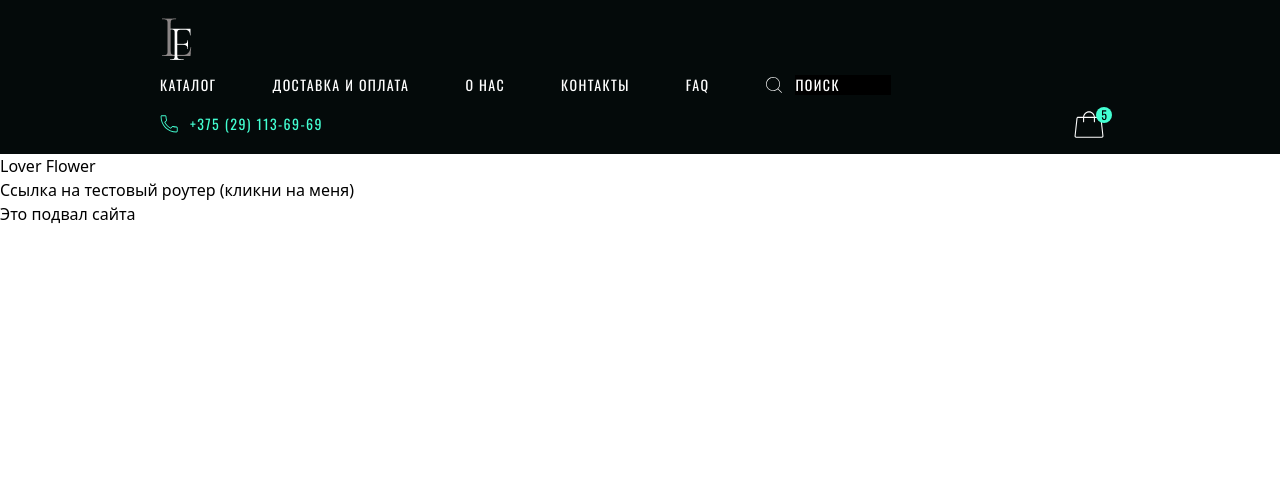
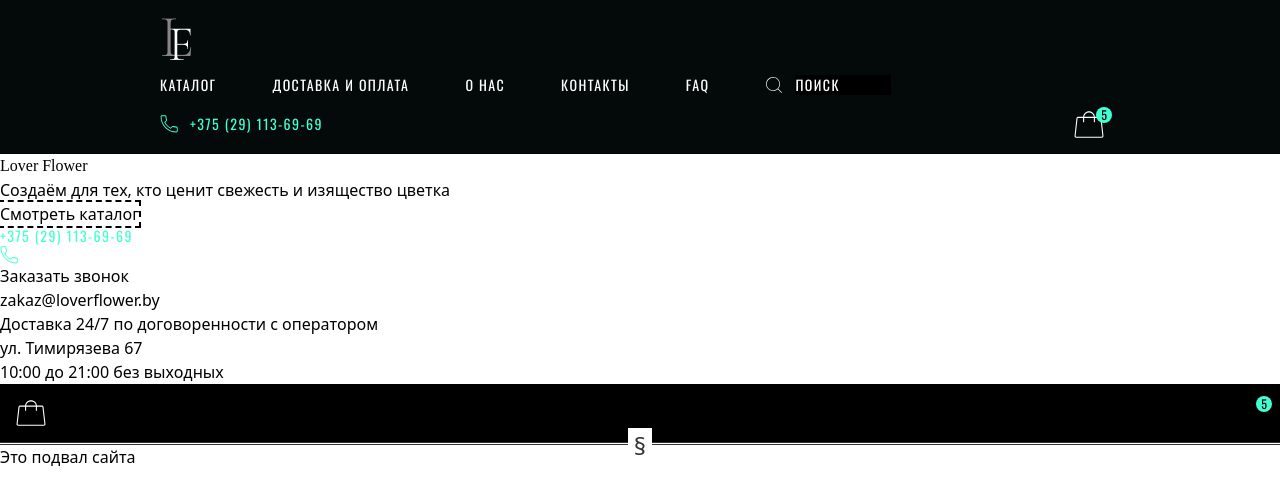
Before and after one commit to nickshamrock/vue-store-flowers, a Vue app: page / in a window 1280 px wide. Shown: the top 504 px of the page. Built offline with nearby package versions, Linux system fonts and the light colour scheme.

Commit message:
started making MainPage + removed component TestRouter

```diff
--- a/src/App.vue
+++ b/src/App.vue
@@ -1,12 +1,35 @@
 <script setup>
 import HeaderMenu from './components/HeaderMenu.vue';
-import MainPage from './components/MainPage.vue';
 import FooterMenu from './components/FooterMenu.vue';
 </script>
 
 <template>
   <HeaderMenu></HeaderMenu>
-  <MainPage></MainPage>
-  <router-view></router-view>
+  <!-- Router-Content -->
+  <main>
+    <router-view></router-view>
+    <!-- Router-Content -->
+  </main>
+  <hr class="style-eight" />
   <FooterMenu></FooterMenu>
 </template>
+
+<style scoped>
+hr.style-eight {
+  overflow: visible; /* For IE */
+  padding: 0;
+  border: none;
+  border-top: medium double #333;
+  color: #333;
+  text-align: center;
+}
+hr.style-eight:after {
+  content: '§';
+  display: inline-block;
+  position: relative;
+  top: -0.7em;
+  font-size: 1.5em;
+  padding: 0 0.25em;
+  background: white;
+}
+</style>
--- a/src/components/MainPage.vue
+++ b/src/components/MainPage.vue
@@ -1,4 +1,27 @@
 <template>
-  <h1>Lover Flower</h1>
-  <p><a href="/test">Ссылка на тестовый роутер (кликни на меня)</a></p>
+  <div class="h-full">
+    <h1 class="font-[Cormorant]">Lover Flower</h1>
+    <p>Создаём для тех, кто ценит свежесть и изящество цветка</p>
+    <button type="button" value="" class="outline-dashed outline-2">Смотреть каталог</button>
+    <a
+      href="tel:+375291136969"
+      class="block font-[Oswald] text-sm leading-5 tracking-widest text-[#43FFD2]"
+      >+375 (29) 113-69-69</a
+    >
+    <img src="/phone-icon.svg" height="18px" width="18px" class="block" />
+    <p>Заказать звонок</p>
+    <p>zakaz@loverflower.by</p>
+    <p>Доставка 24/7 по договоренности с оператором</p>
+    <p>ул. Тимирязева 67</p>
+    <p>10:00 до 21:00 без выходных</p>
+    <div class="relative bg-black">
+      <a href="#" class="block p-4">
+        <img src="/basket-icon.svg" height="30px" width="30px" class="block" />
+      </a>
+      <span
+        class="absolute right-[8px] top-[12px] h-4 w-4 rounded-[50%] bg-[#43FFD2] text-center align-middle font-[Oswald] text-xs"
+        >5</span
+      >
+    </div>
+  </div>
 </template>
--- a/src/components/router-components/TestRouter.vue
+++ /dev/null
@@ -1,3 +0,0 @@
-<template>
-  <a href="/#">Привет, кликни на меня, чтобы вернуться</a>
-</template>
```
Also changed, not shown: src/main.js (+4 -3 lines).
